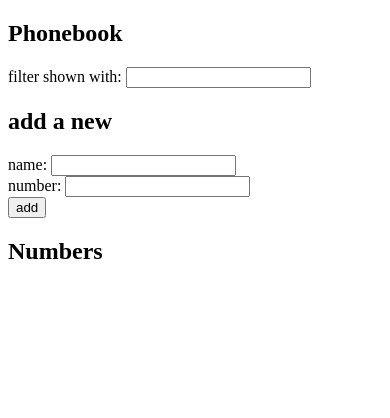
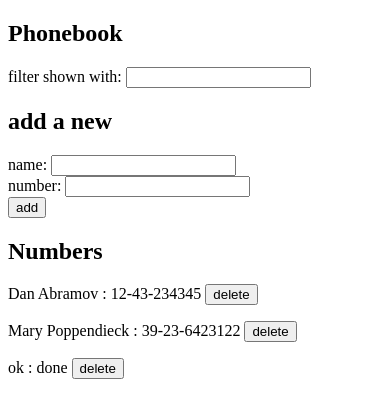
Before and after one commit to shinjith-dev/fullstackopen, a React (Create React App) app in the folder part2/phonebook/: page / in a window 390 px wide. Shown: the top 418 px of the page. Built offline with nearby package versions, Linux system fonts and the light colour scheme; no server answers; data requests are answered from the project's data file.

Commit message:
phonebook 2.20

```diff
--- /dev/null
+++ b/part2/phonebook/db.json
@@ -0,0 +1,19 @@
+{
+  "persons": [
+    {
+      "name": "Dan Abramov",
+      "number": "12-43-234345",
+      "id": 3
+    },
+    {
+      "name": "Mary Poppendieck",
+      "number": "39-23-6423122",
+      "id": 4
+    },
+    {
+      "name": "ok",
+      "number": "done",
+      "id": 5
+    }
+  ]
+}
--- a/part2/phonebook/src/App.js
+++ b/part2/phonebook/src/App.js
@@ -107,11 +107,14 @@ const App = () => {
         });
   };
 
-  var filtered = persons
-    .slice()
-    .filter((person) =>
-      person.name.toLowerCase().includes(filter.toLowerCase())
-    );
+  var filtered =
+    persons.length > 0
+      ? persons
+          .slice()
+          .filter((person) =>
+            person.name.toLowerCase().includes(filter.toLowerCase())
+          )
+      : [];
 
   return (
     <div>
--- a/part2/phonebook/src/services/persons.js
+++ b/part2/phonebook/src/services/persons.js
@@ -1,5 +1,5 @@
 import axios from "axios";
-const baseUrl = "/api/persons";
+const baseUrl = "/persons";
 
 const getAll = () => {
   const req = axios.get(baseUrl);
```
Also changed, not shown: 1 other file (tests, documents, lock files or other folders).
